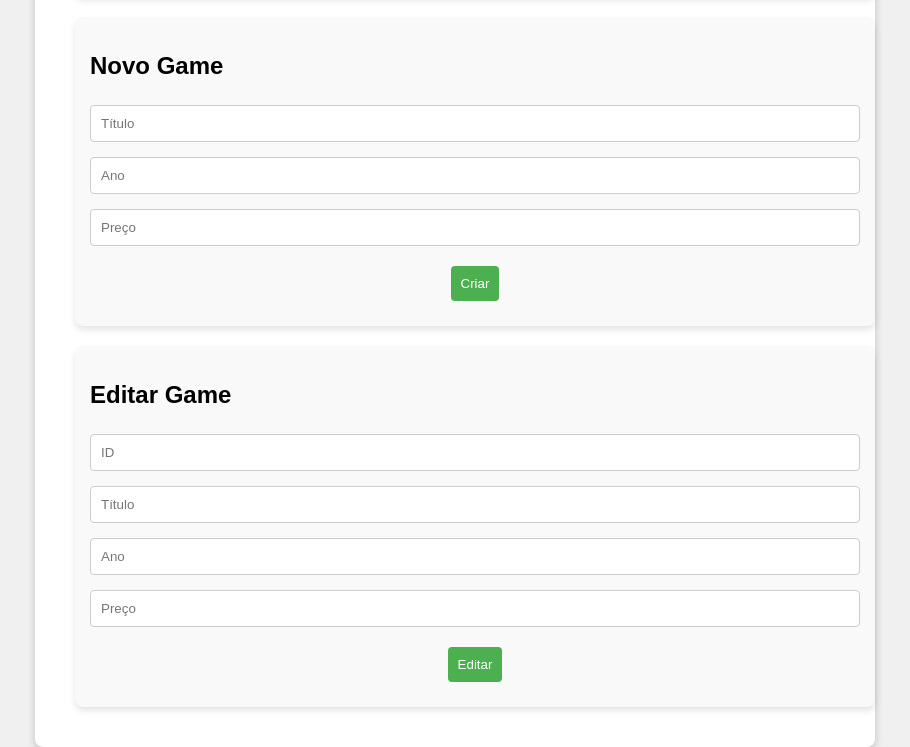
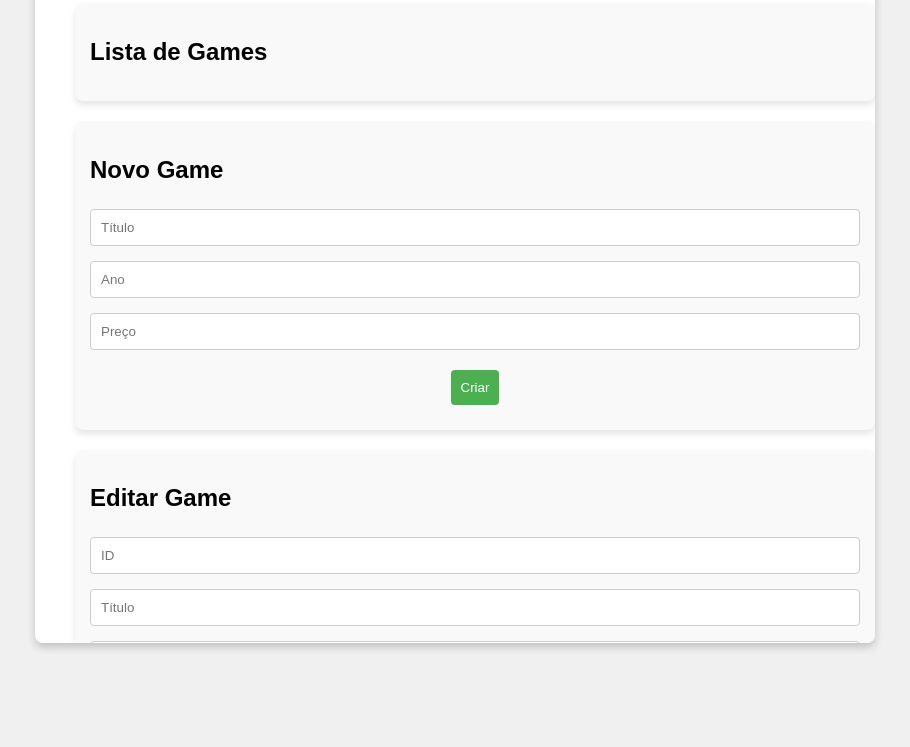
Before and after one commit to dgusfr/node_games_fullStack, a website: page Front/index.html in a window 1280 px wide. Shown: the part 137-884 px from the top of the page, without its empty margins (185-1095 px from the left). After the commit the page ends 800 px from the top, so only its background shows below. Drawn offline with nearby package versions, Linux system fonts and the light colour scheme; no server answers.

Commit message:
styles(front)

```diff
--- a/Front/index.css
+++ b/Front/index.css
@@ -16,7 +16,11 @@ body {
   padding: 20px;
   width: 80%;
   max-width: 800px;
+  max-height: 90vh;
+  overflow-y: auto;
+  margin: 20px auto;
 }
+
 
 main {
   display: grid;
@@ -26,6 +30,7 @@ main {
   max-width: 800px;
   margin: 0 auto;
   padding: 20px;
+
 }
 
 section {
```
